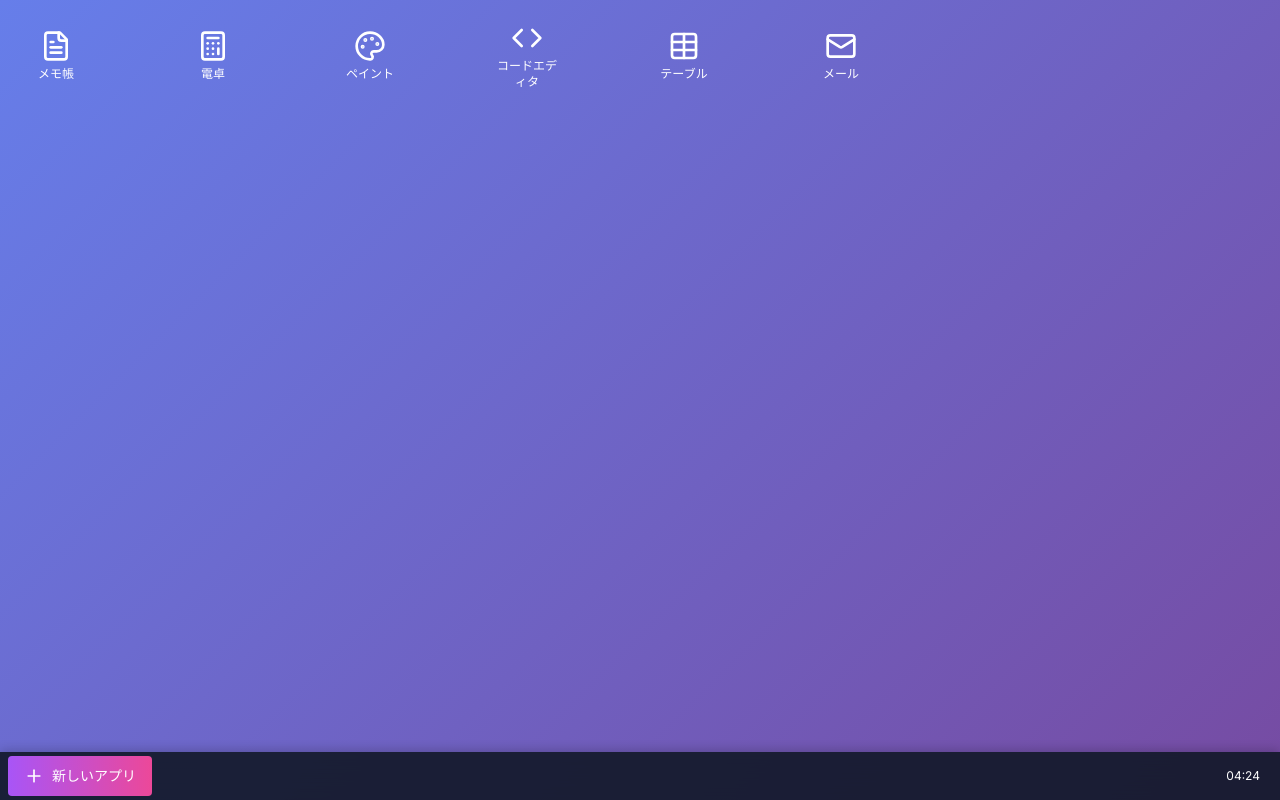
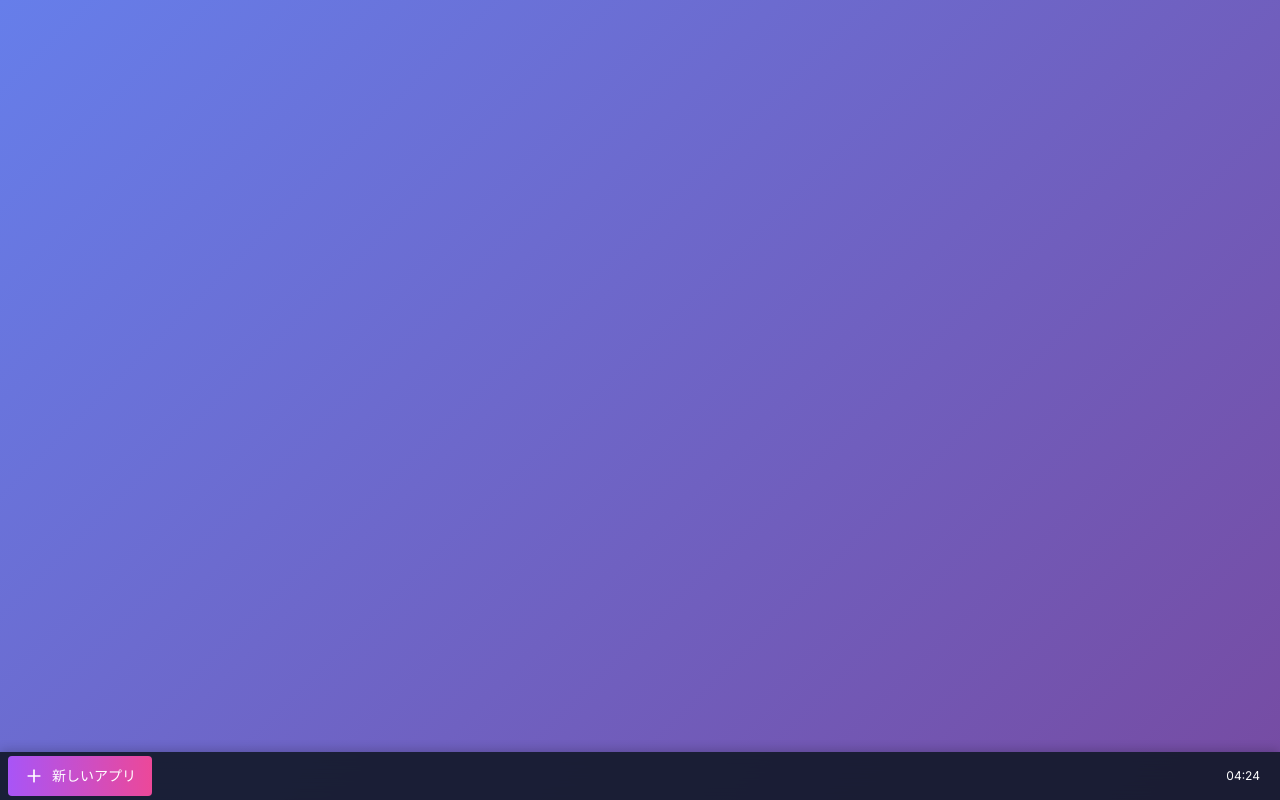
Before and after one commit to trtd56/RealtimeDiffusionUI, a Next.js app: page / in a window 1280 px wide. Built offline with nearby package versions, Linux system fonts and the light colour scheme.

Commit message:
画面リセット

```diff
--- a/components/desktop/Desktop.tsx
+++ b/components/desktop/Desktop.tsx
@@ -7,46 +7,8 @@ import { CreateAppModal } from './CreateAppModal'
 import { useWindowContext } from '@/contexts/WindowContext'
 import { useCustomApps } from '@/hooks/useCustomApps'
 import { AppConfig } from '@/types'
-import { Calculator, FileText, Palette, Code, Table, Mail } from 'lucide-react'
 
-const defaultApps: AppConfig[] = [
-  {
-    id: 'notepad',
-    name: 'メモ帳',
-    icon: <FileText size={32} />,
-    defaultSize: { width: 600, height: 400 },
-  },
-  {
-    id: 'calculator',
-    name: '電卓',
-    icon: <Calculator size={32} />,
-    defaultSize: { width: 320, height: 480 },
-  },
-  {
-    id: 'paint',
-    name: 'ペイント',
-    icon: <Palette size={32} />,
-    defaultSize: { width: 800, height: 600 },
-  },
-  {
-    id: 'code',
-    name: 'コードエディタ',
-    icon: <Code size={32} />,
-    defaultSize: { width: 900, height: 600 },
-  },
-  {
-    id: 'table',
-    name: 'テーブル',
-    icon: <Table size={32} />,
-    defaultSize: { width: 700, height: 500 },
-  },
-  {
-    id: 'mail',
-    name: 'メール',
-    icon: <Mail size={32} />,
-    defaultSize: { width: 800, height: 600 },
-  },
-]
+const defaultApps: AppConfig[] = []
 
 export const Desktop: React.FC = () => {
   const { addWindow } = useWindowContext()
```
